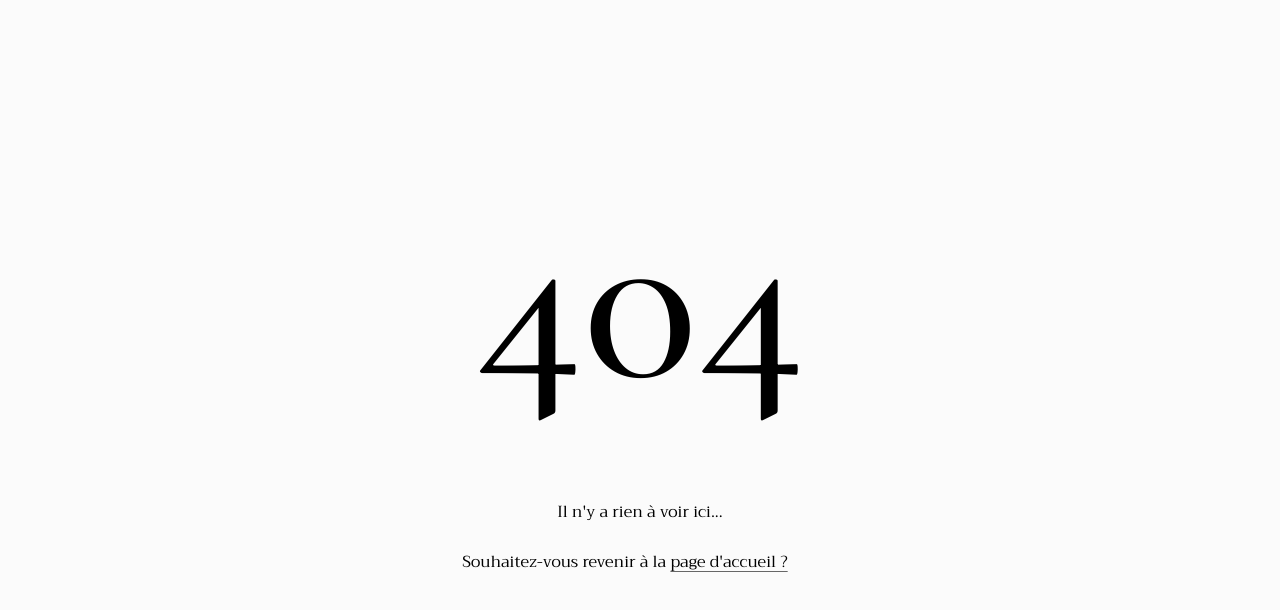
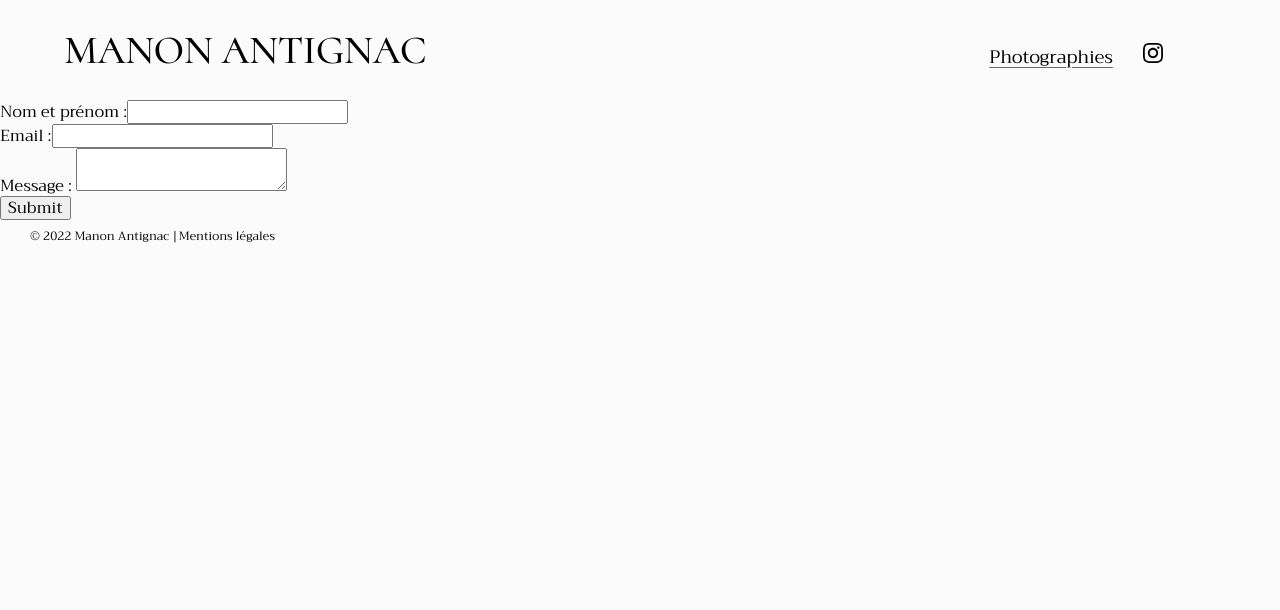
Before and after one commit to Solyahne/photography, a React (Create React App) app: page /contact in a window 1280 px wide. Before the commit this address had no page. Shown: the top 610 px of the page. Built offline with nearby package versions, Linux system fonts and the light colour scheme.

Commit message:
Ajout formulaire de contact

```diff
--- a/package.json
+++ b/package.json
@@ -13,6 +13,10 @@
     "@types/node": "^18.11.9",
     "@types/react": "^18.0.0",
     "@types/react-dom": "^18.0.0",
+    "cors": "^2.8.5",
+    "dotenv": "^16.0.3",
+    "express": "^4.18.2",
+    "nodemailer": "^6.8.0",
     "react": "^18.2.0",
     "react-dom": "^18.2.0",
     "react-router-dom": "^6.4.3",
--- /dev/null
+++ b/src/components/contactform/contactform.tsx
@@ -0,0 +1,45 @@
+import { useState } from "react"
+
+export default function ContactForm(): JSX.Element {
+
+    const [status, setStatus] = useState("Submit");
+    const handleSubmit = async (e: any) => {
+        e.preventDefault();
+        const { name, email, message } = e.target.elements;
+        let details = {
+            name: name.value,
+            email: email.value,
+            message: message.value
+        };
+
+        let response = await fetch("http://localhost:5500/mail", {
+            method: "POST",
+            headers: {
+                "Content-Type": "application/json",
+            },
+            body: JSON.stringify(details),
+        });
+
+        setStatus("Submit");
+        let result = await response.json();
+        alert(result.status);
+    };
+
+    return (
+        <form onSubmit={handleSubmit}>
+            <div>
+                <label htmlFor="name">Nom et prénom :</label>
+                <input type="text" name="name" id="name" required />
+            </div>
+            <div>
+                <label htmlFor="email">Email :</label>
+                <input type="email" name="email" id="email" required />
+            </div>
+            <div>
+                <label htmlFor="message">Message : </label>
+                <textarea name="message" id="message" maxLength={500} required></textarea>
+            </div>
+            <button type="submit">{status}</button>
+        </form>
+    );
+};
--- a/src/index.tsx
+++ b/src/index.tsx
@@ -10,6 +10,7 @@ import Errorpage from "./pages/errorpage/errorpage";
 import Mentions from "./pages/mentionslegales/mentionslegales";
 import Photographies from "./pages/listecategories/listecategories";
 import Galerie from "./pages/galerie/galerie";
+import Contact from "./pages/contactform/contact";
 
 const router = createBrowserRouter([
     {
@@ -32,6 +33,10 @@ const router = createBrowserRouter([
             {
                 path: "/photographies/:link",
                 element: <Galerie />
+            },
+            {
+                path: "/contact",
+                element: <Contact />
             }
 
         ]
--- /dev/null
+++ b/src/pages/contactform/contact.tsx
@@ -0,0 +1,9 @@
+import ContactForm from "../../components/contactform/contactform";
+
+export default function Contact() {
+    return (
+        <main>
+        <ContactForm />
+        </main>
+    )
+}
--- a/src/pages/header/header.tsx
+++ b/src/pages/header/header.tsx
@@ -17,10 +17,10 @@ export default function Header(): JSX.Element {
                     Photographies
                 </NavLink>
 
-                <a href="mailto:m.antignac.soubie@gmail.com"
+                {/* <NavLink to={'/contact'}
                     className="navlink">
                     Me contacter
-                </a>
+                </NavLink> */}
 
                 <a href="https://www.instagram.com/solyahne/" className="navlink">
                     <img src={Instagram} alt="Lien vers instagram"></img>
--- a/src/pages/home/home.tsx
+++ b/src/pages/home/home.tsx
@@ -8,14 +8,18 @@ export default function Home(): JSX.Element {
     <div className="home_main">
       <div className="home_text">
         <h2>
-          LE <br />MONDE<br /> EN LUMIERE<br /> ET CONTRASTES
+          LE <br />MONDE<br /> EN LUMIERE<br /> ET CONTRASTE
         </h2>
         <p className="introduction">
-        La photographie en noir et blanc permet de capturer notre monde d’une manière unique.
-        Elle révèle des strates invisibles à l’œil nu, nous invite à voir notre environnement différemment, à se concentrer sur des détails qui seraient peut-être restés dans l’ombre.
-        Elle apporte une liberté inédite, celle de s’affranchir des couleurs pour ne voir qu’en formes et jeux de contrastes. </p>
+          La photographie en noir et blanc permet de capturer notre monde d’une manière unique.
+          Elle révèle des strates invisibles à l’œil nu, nous invite à voir notre environnement différemment, à se concentrer sur des détails qui seraient peut-être restés dans l’ombre.
+          Elle apporte une liberté inédite, celle de s’affranchir des couleurs pour ne voir qu’en formes et jeux de contrastes. </p>
         <p>
-        Le monochrome nous invite à nous concentrer sur les formes et la lumière. Exigeant, il demande de porter une attention toute particulière à la composition pour réaliser tout son potentiel. Mais la récompense est à la hauteur des efforts. Il y a une raison pour laquelle la photographie noir et blanc est toujours utilisée, pour laquelle elle survit malgré son âge. Ce site et les images qu’il présente sont ma maigre contribution à cet art, populaire et sans cesse renouvelé.  J’ai eu mon premier appareil photo argentique lorsque j’étais enfant, et depuis ma collection n’a cessé de grandir, au grès de mes voyages et des évènements. Je vous invite aujourd'hui à en découvrir une partie.
+          Le monochrome nous invite à nous concentrer sur les formes et la lumière.
+          Exigeant, il demande de porter une attention toute particulière à la composition pour réaliser tout son potentiel.
+          Mais la récompense est à la hauteur des efforts. Il y a une raison pour laquelle la photographie noir et blanc est toujours utilisée, pour laquelle elle survit malgré son âge.
+          Ce site et les images qu’il présente sont ma maigre contribution à cet art, populaire et sans cesse renouvelé.
+          J’ai eu mon premier appareil photo argentique lorsque j’étais enfant, et depuis ma collection n’a cessé de grandir, au grès de mes voyages et des évènements. Je vous invite aujourd'hui à en découvrir une partie.
         </p>
       </div>
       <div className="home_pictures">
```
Also changed, not shown: back/app.js (added, +48 -0 lines), back/package.json (added, +11 -0 lines), 1 other file (tests, documents, lock files or other folders).
